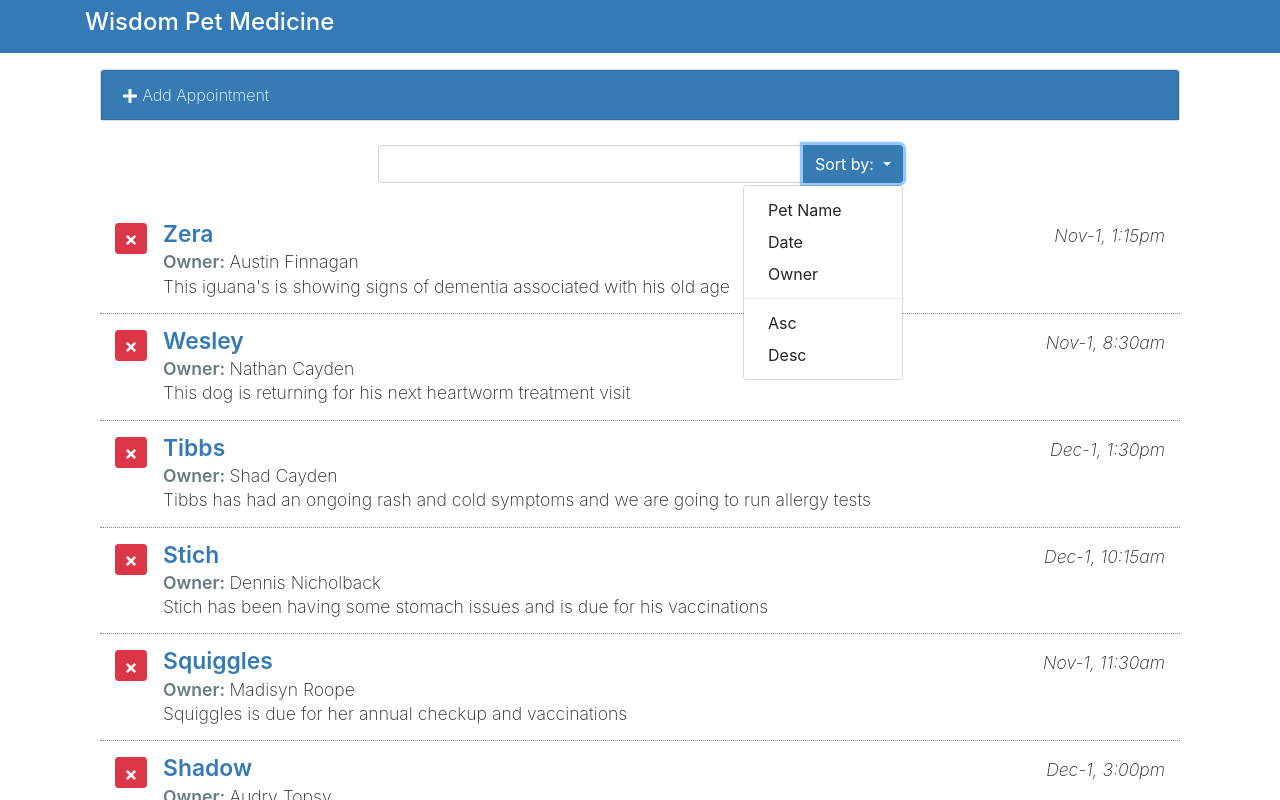
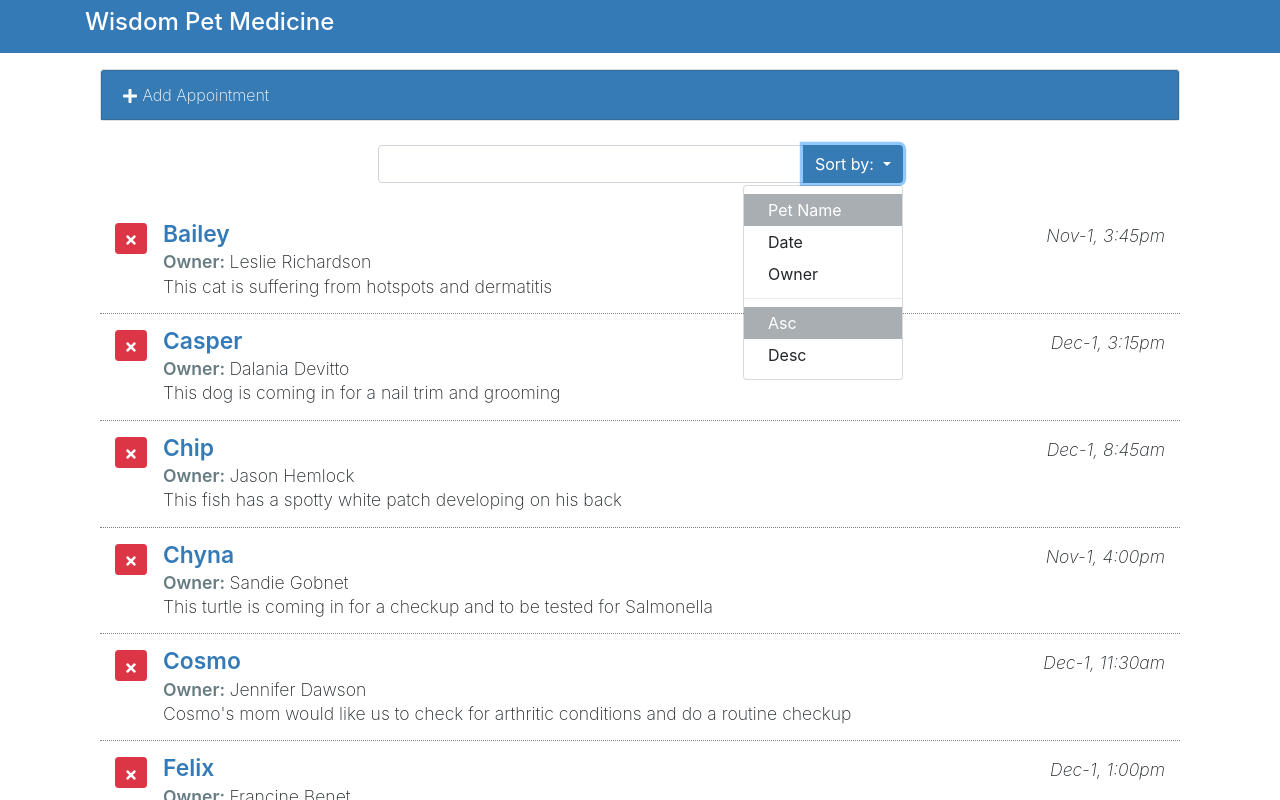
Before and after one commit to subasnet/pet-doc, a React (Create React App) app: page / in a window 1280 px wide. Both pictures are taken after a click on the button "Sort by:". Shown: the top 800 px of the page. Built offline with nearby package versions, Linux system fonts and the light colour scheme.

Commit message:
Manages drop-down display.

```diff
--- a/src/components/App.js
+++ b/src/components/App.js
@@ -16,7 +16,7 @@ class App extends Component {
       lastIndex: 0,
       formDisplay: false,
       orderBy: 'petName',
-      orderDir: 'desc'
+      orderDir: 'asc'
     };
     this.deleteAppointment = this.deleteAppointment.bind(this);
     this.toggleForm = this.toggleForm.bind(this);
@@ -97,7 +97,10 @@ class App extends Component {
                     formDisplay={this.state.formDisplay}
                     toggleForm={this.toggleForm}
                     addAppointment={this.addAppointment}/>
-                  <SearchAppointments />
+                  <SearchAppointments
+                    orderBy = {this.state.orderBy}
+                    orderDir = {this.state.orderDir}
+                  />
                   <ListAppointments appointments = {filteredApts}
                     deleteAppointment = {this.deleteAppointment}/>
                 </div>
--- a/src/components/SearchAppointments.js
+++ b/src/components/SearchAppointments.js
@@ -24,20 +24,35 @@ class SearchAppointments extends Component {
                   </button>
 
                   <div className="sort-menu dropdown-menu dropdown-menu-right">
-                    <button className="sort-by dropdown-item" href="#">
+                    <button className={
+                        'sort-by dropdown-item ' +
+                        (this.props.orderBy === 'petName'? 'active': '')
+                        } href="#">
                       Pet Name
                     </button>
-                    <button className="sort-by dropdown-item" href="#">
+                    <button className={
+                        'sort-by dropdown-item ' +
+                        (this.props.orderBy === 'aptDate'? 'active': '')
+                        } href="#">
                       Date
                     </button>
-                    <button className="sort-by dropdown-item" href="#">
+                    <button className={
+                        'sort-by dropdown-item ' +
+                        (this.props.orderBy === 'ownerName'? 'active': '')
+                        } href="#">
                       Owner
                     </button>
                     <div role="separator" className="dropdown-divider" />
-                    <button className="sort-by dropdown-item" href="#">
+                    <button className={
+                        'sort-by dropdown-item ' +
+                        (this.props.orderDir === 'asc'? 'active': '')
+                        } href="#">
                       Asc
                     </button>
-                    <button className="sort-by dropdown-item" href="#">
+                    <button className={
+                        'sort-by dropdown-item ' +
+                        (this.props.orderDir === 'desc'? 'active': '')
+                        } href="#">
                       Desc
                     </button>
                   </div>
```
